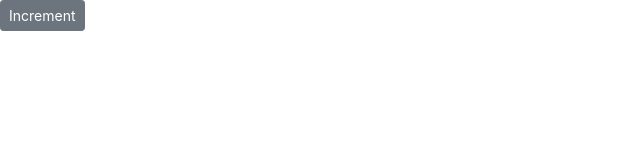
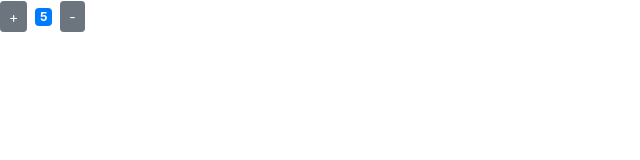
Before and after one commit to akhlaq1/React_app_mosh, a React (Create React App) app: page / in a window 1280 px wide. Shown: the top 160 px of the page, without its empty margins (0-640 px from the left). Built offline with nearby package versions, Linux system fonts and the light colour scheme.

Commit message:
Method 2 (arrow_func)

```diff
--- a/src/components/counterComponent.jsx
+++ b/src/components/counterComponent.jsx
@@ -2,10 +2,18 @@ import React, { Component } from "react";
 
 class Counter extends Component {
   state = {
-    count: 5,
+    count: 5
+  };
 
-    tags: ["tag1", "tag2", "tag3"]
-  };
+  badgeColor() {
+    let badge_color = "badge m-2 badge-";
+    if (this.state.count === 0) {
+      badge_color += "warning";
+    } else {
+      badge_color += "primary";
+    }
+    return badge_color;
+  }
 
   render() {
     return (
@@ -14,13 +22,23 @@ class Counter extends Component {
           onClick={this.btn_increment}
           className="btn btn-secondary btn-sm"
         >
-          Increment
+          +
+        </button>
+        <span className={this.badgeColor()}>
+          {" "}
+          {this.state.count === 0 ? "Zero" : this.state.count}{" "}
+        </span>
+        <button
+          onClick={this.btn_decrement}
+          className="btn btn-secondary btn-sm"
+        >
+          -
         </button>
       </React.Fragment>
     );
   }
 
-  // Method 1 to pass data
+  // Method 1 to pass data (Reliable)
   // constructor() {
   //   super();
   //   this.btn_increment = this.btn_increment.bind(this);
@@ -28,7 +46,10 @@ class Counter extends Component {
 
   // Method 2 Convert the eventhandler to Arrow Function
   btn_increment = () => {
-    console.log("Button Pressed", this.state.count);
+    this.setState({ count: this.state.count + 1 });
+  };
+  btn_decrement = () => {
+    this.setState({ count: this.state.count - 1 });
   };
 }
 
```
